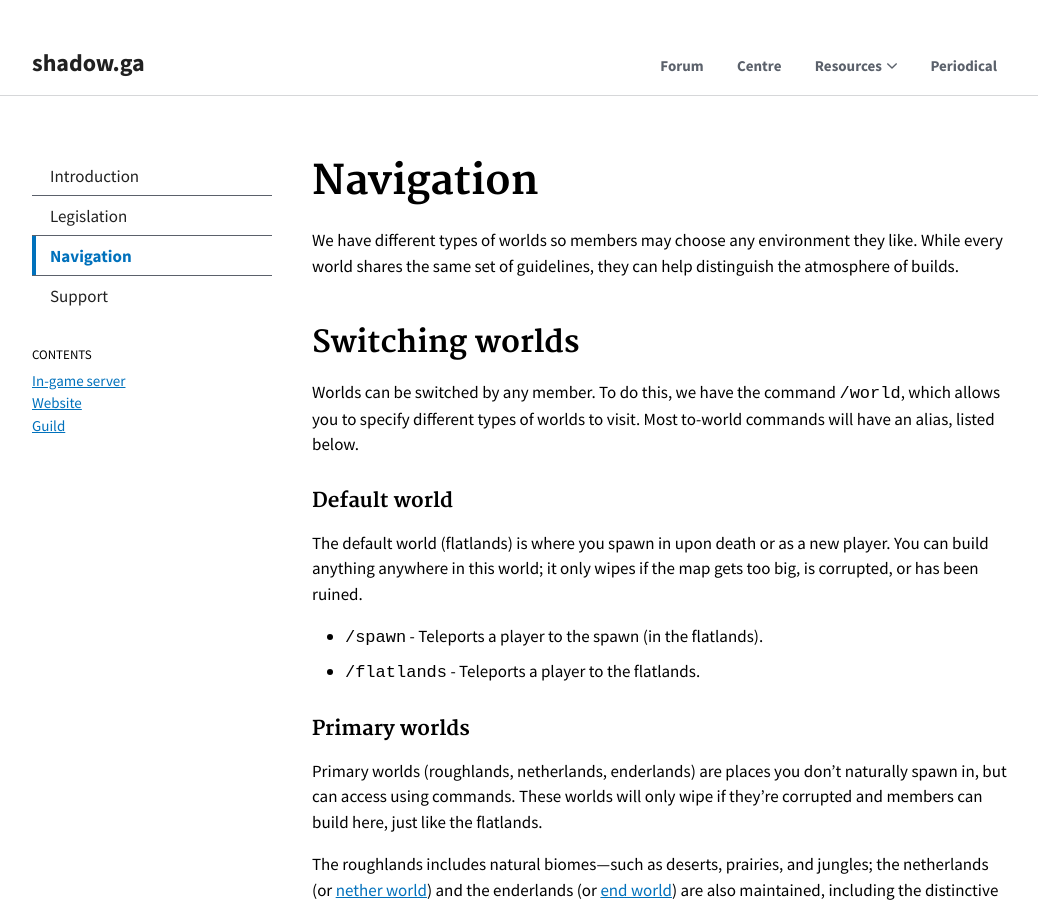
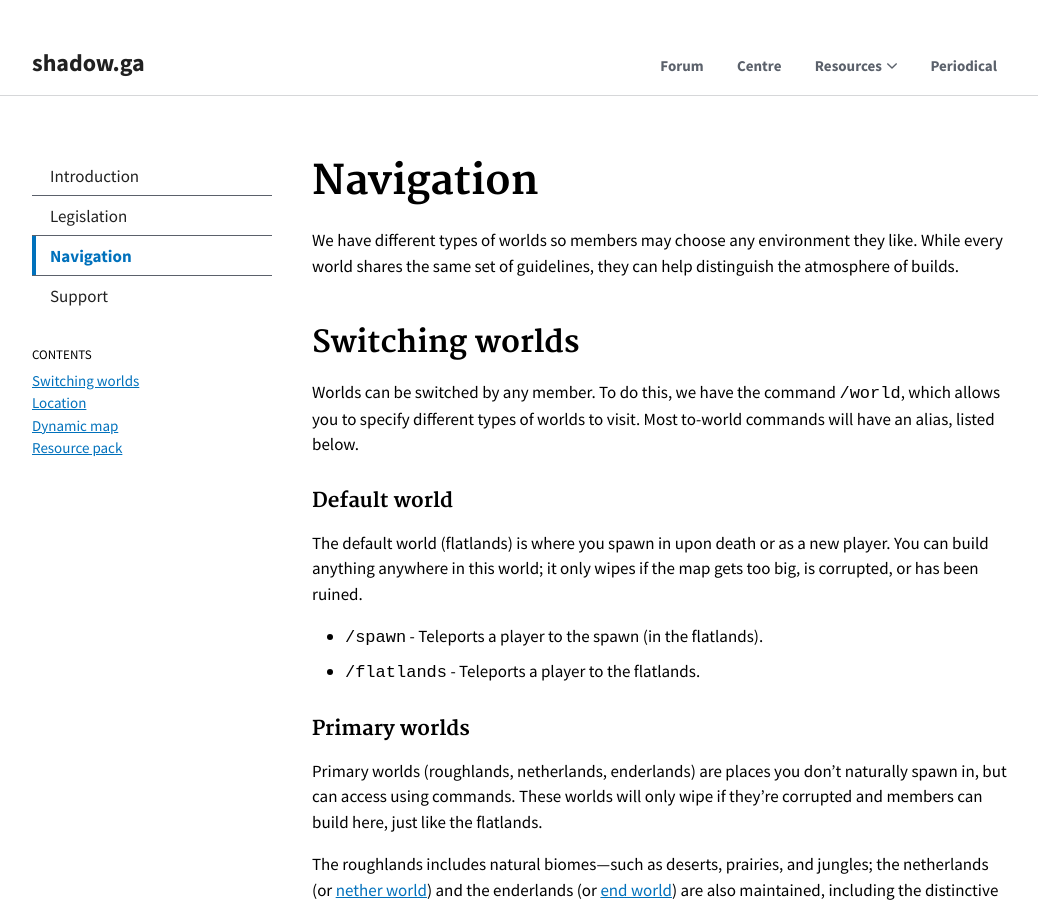
Before and after one commit to serrif/website, a Jekyll site: the page built from main/docs/navig.md, in a window 1280 px wide and 900 px high. Shown: the whole window, without its empty margins (118-1156 px from the left). Built offline with Jekyll 4.4.1, drawn with Linux system fonts in a browser that asks for light colours.

Commit message:
Update navig.md

```diff
--- a/main/docs/navig.md
+++ b/main/docs/navig.md
@@ -5,12 +5,14 @@ permalink: /docs/navig
 layout: post
 sidenav: docs
 subnav:
-  - text: In-game server
-    href: '#in-game-server'
-  - text: Website
-    href: '#website'
-  - text: Guild
-    href: '#guild'
+  - text: Switching worlds
+    href: '#switching-worlds'
+  - text: Location
+    href: '#location'
+  - text: Dynamic map
+    href: '#dynamic-map'
+  - text: Resource pack
+    href: '#resource-pack'
 ---
 
 # Navigation
```
